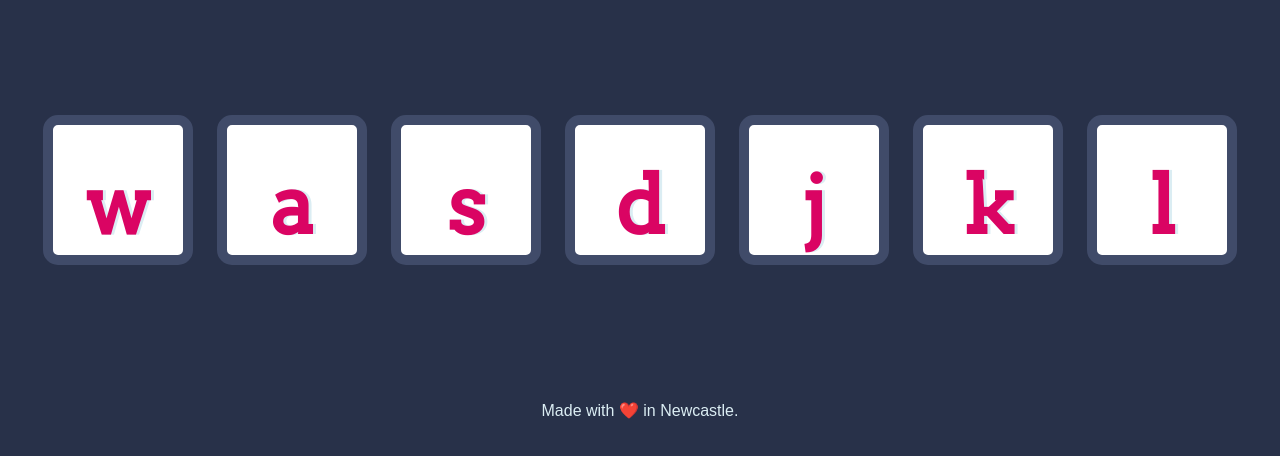
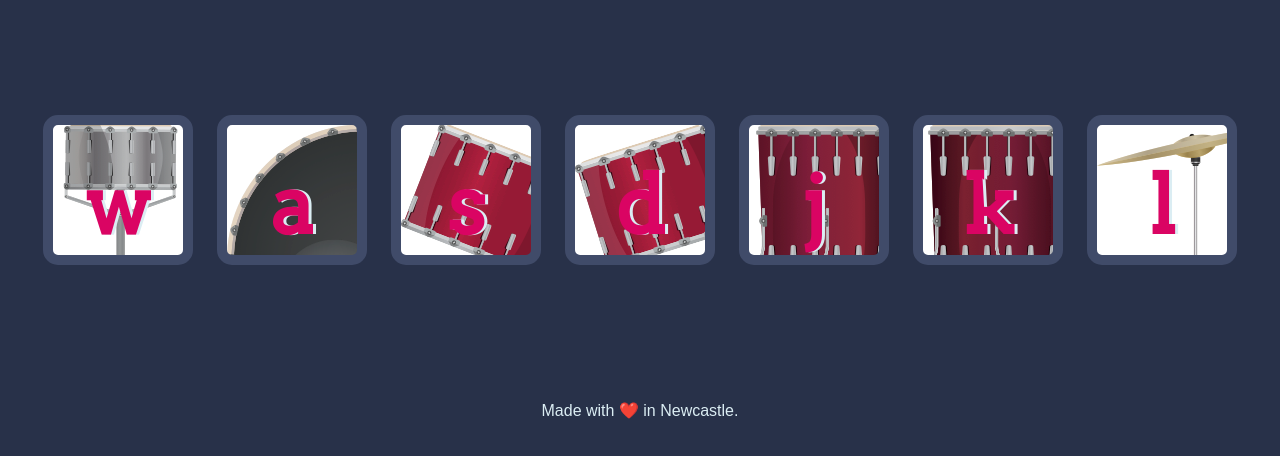
Before and after one commit to jakturnbull/Project-3-Drum-Website-, a plain HTML site: page index.html in a window 1280 px wide. Shown: the part 174-630 px from the top of the page. Drawn offline with Linux system fonts and the light colour scheme.

Commit message:
button now changes text color have commented out the code that plays the sound

```diff
--- a/index.js
+++ b/index.js
@@ -1,11 +1,20 @@
 //The code below loops through the number of buttons present on the webpage
 //for each button it adds an event listener that makes an alert pop up when clicked
-//the buttons are stored querySelectorAll node list the loop iterates through this list
+//the buttons are stored querySelectorAll node list the loop iterates through
+
+
 
 for (let i = 0; i <= document.querySelectorAll(".drum").length; i++) {
  document.querySelectorAll("button")[i].addEventListener("click", function () {
-   var audio = new audio('sounds/crash.mp3');
-   audio.play();
-   console.log("iamsam");
+this.style.color = "white";
  });
 }
+
+
+
+
+
+
+
+//var song = new Audio("sounds/tom-1.mp3");
+//song.play();
--- a/styles.css
+++ b/styles.css
@@ -17,31 +17,32 @@ footer {
 }
 
 .w {
+    background-image: url("images/snare.png");
 
 }
 
 .a {
-
+    background-image: url("images/kick.png");
 }
 
 .s {
-
+    background-image: url("images/tom1.png");
 }
 
 .d {
-
+    background-image: url("images/tom2.png");
 }
 
 .j {
-
+    background-image: url("images/tom3.png");
 }
 
 .k {
-
+    background-image: url("images/tom4.png");
 }
 
 .l {
-
+    background-image: url("images/crash.png");
 }
 
 .set {
```
